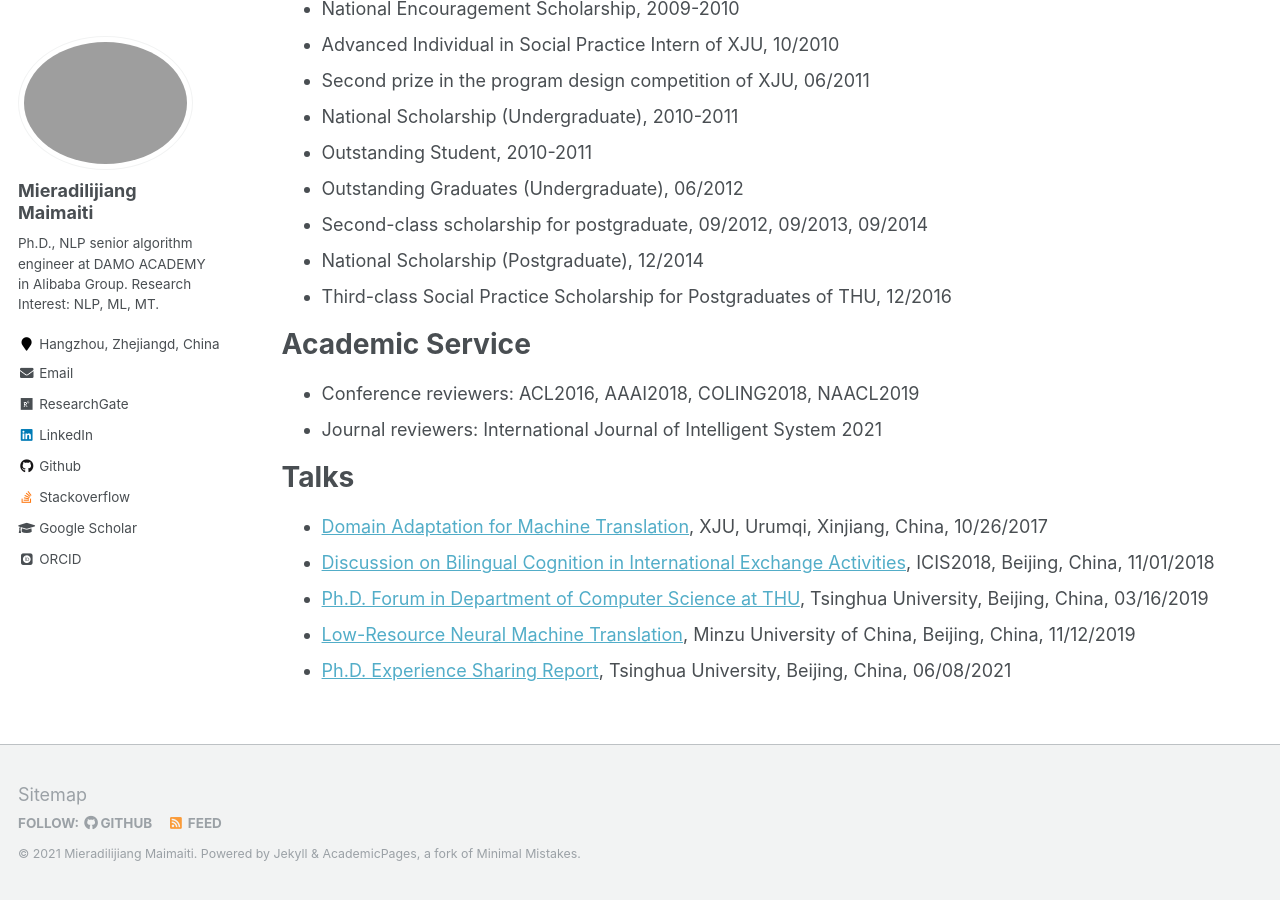
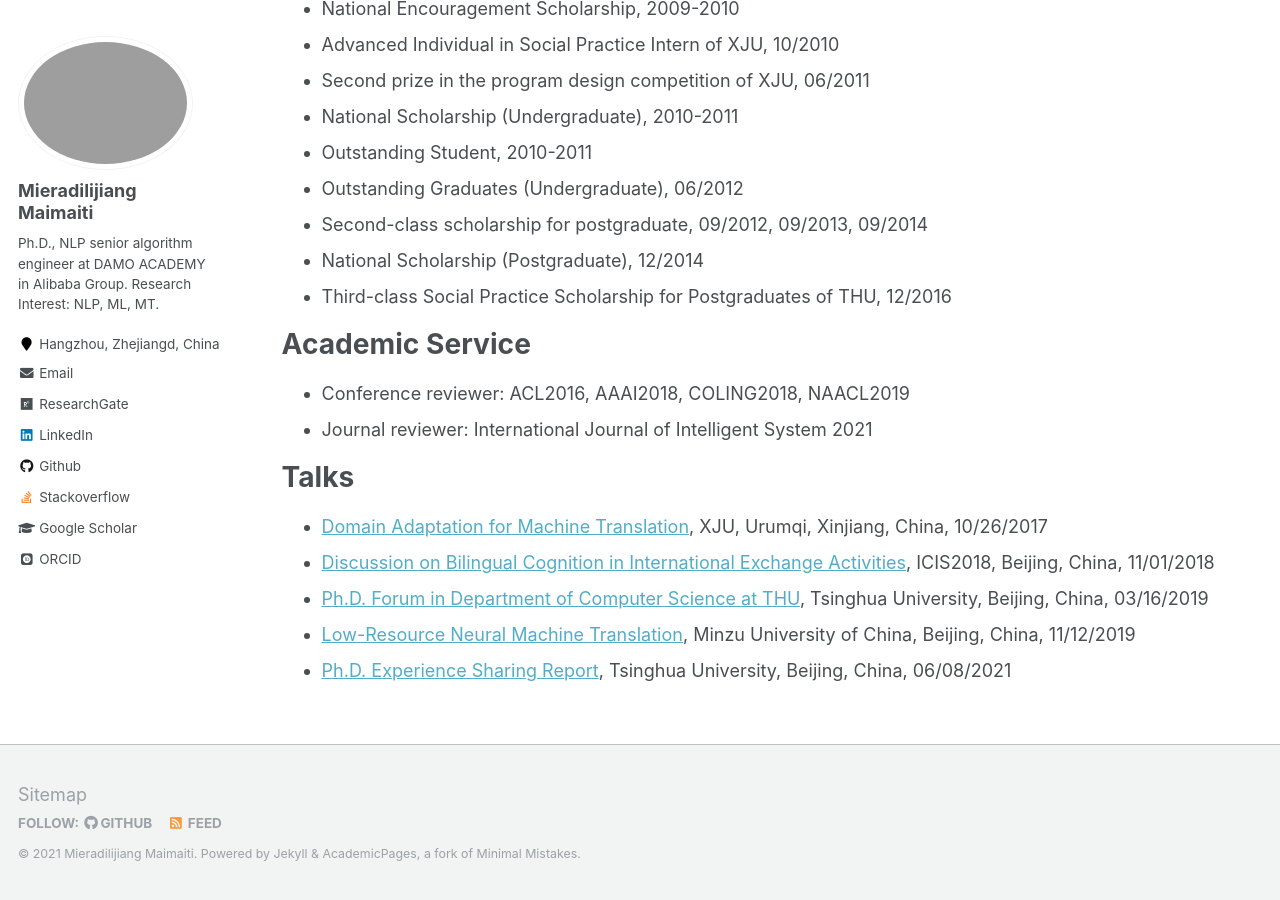
Before and after one commit to miradel51/miradel51.github.io, a Jekyll site: the page built from _pages/cv.md, in a window 1280 px wide and 900 px high, scrolled down 3780 px. Built offline with Jekyll 4.4.1, drawn with Linux system fonts in a browser that asks for light colours; some web fonts are replaced.

Commit message:
update cv.md

```diff
--- a/_pages/cv.md
+++ b/_pages/cv.md
@@ -110,8 +110,8 @@ Honors
 
 Academic Service
 ======
-* Conference reviewers: ACL2016, AAAI2018, COLING2018, NAACL2019
-* Journal reviewers: International Journal of Intelligent System 2021
+* Conference reviewer: ACL2016, AAAI2018, COLING2018, NAACL2019
+* Journal reviewer: International Journal of Intelligent System 2021
 
 Talks
 ======
```
